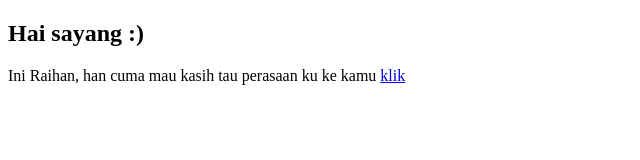
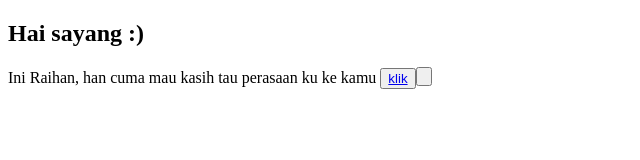
Before and after one commit to Az2463/Az2463.github.io, a plain HTML site: page index.html in a window 1280 px wide. Shown: the whole page, without its empty margins (0-640 px from the left). Drawn offline with Linux system fonts and the light colour scheme.

Commit message:
Update index.html

```diff
--- a/index.html
+++ b/index.html
@@ -7,7 +7,7 @@
 </head>
 <body>
 <h2>Hai sayang :)</h2>
-<p>Ini Raihan, han cuma mau kasih tau perasaan ku ke kamu <a href="hehe2.html" >klik </a></p>
+<p>Ini Raihan, han cuma mau kasih tau perasaan ku ke kamu <button><a href="hehe2.html" >klik </a><button></p>
 
 </body>
 </html>
```
